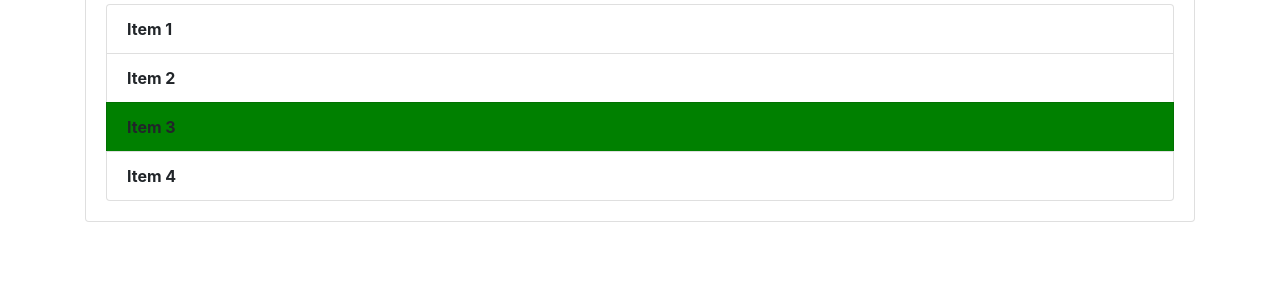
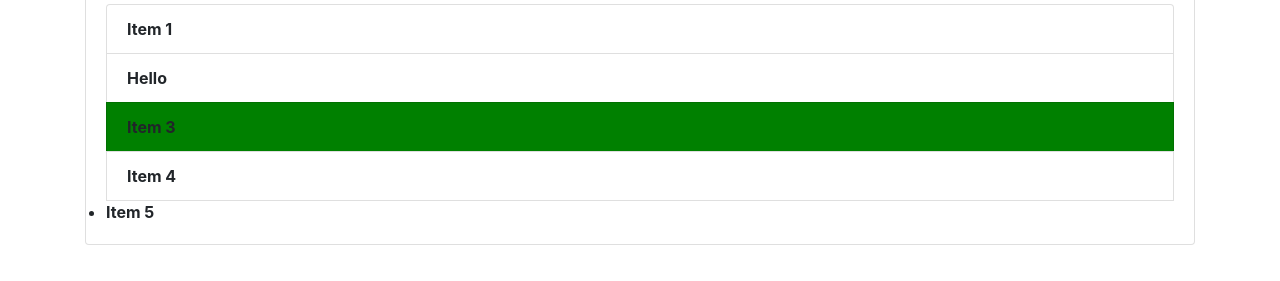
Before and after one commit to saiteja0711/domcodes, a plain HTML site: page index.html in a window 1280 px wide. Shown: the part 273-554 px from the top of the page. Drawn offline with nearby package versions, Linux system fonts and the light colour scheme.

Commit message:
second commit

```diff
--- a/dome.js
+++ b/dome.js
@@ -21,10 +21,14 @@ for(var i=0;i<items.length;i++)
 
     items[i].style.fontWeight='bold';
 }
+//we cannot update new ithem with items
+
 
 //li  works same as items from above
-// var li=document.getElementsByTagName('li');
-// li[1].textContent="Hello";
+var li=document.getElementsByTagName('li');
+li[1].textContent="Hello";
+li[4].style.fontWeight='bold';//new item can be updated here
+
 
 //quorySelector
 // var header=document.querySelector('#main-header');
--- a/index.html
+++ b/index.html
@@ -26,6 +26,7 @@
       <li class="list-group-item">Item 2</li>
       <li class="list-group-item">Item 3</li>
       <li class="list-group-item">Item 4</li>
+      <li >Item 5</li>
     </ul>
    </div>
   </div>
```
